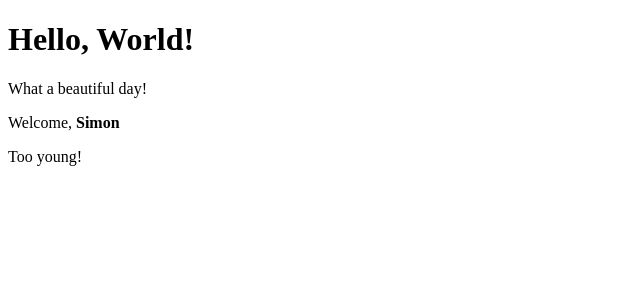
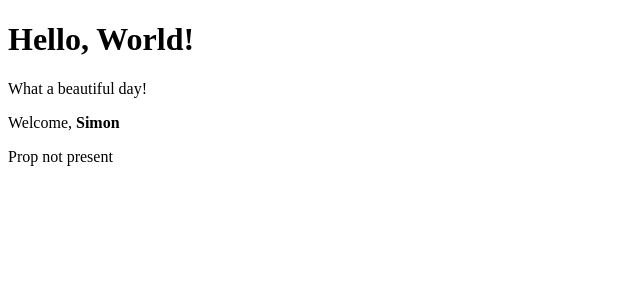
Before and after one commit to NDRXandrei/React-ex, a React (Create React App) app in the folder my-app/: page / in a window 1280 px wide. Shown: the top 300 px of the page, without its empty margins (0-640 px from the left). Built offline with nearby package versions, Linux system fonts and the light colour scheme.

Commit message:
aggiunto if se la prop è presente

```diff
--- a/my-app/src/App.js
+++ b/my-app/src/App.js
@@ -7,7 +7,7 @@ export class App extends React.Component {
     return (
       <div>
         <Hello />
-        <Welcome age={17} />
+        <Welcome />
       </div>
     );
   }
--- a/my-app/src/Welcome.js
+++ b/my-app/src/Welcome.js
@@ -3,11 +3,11 @@ import React from "react";
 class Age extends React.Component {
   render() {
     const majorAge = this.props.age;
-    if(majorAge > 18){
+    if(majorAge !== undefined){
       return <p>Your age is {majorAge}</p>;
     }
     else {
-      return <p>Too young!</p>
+      return <p>Prop not present</p>
     }
   }
 }
```
